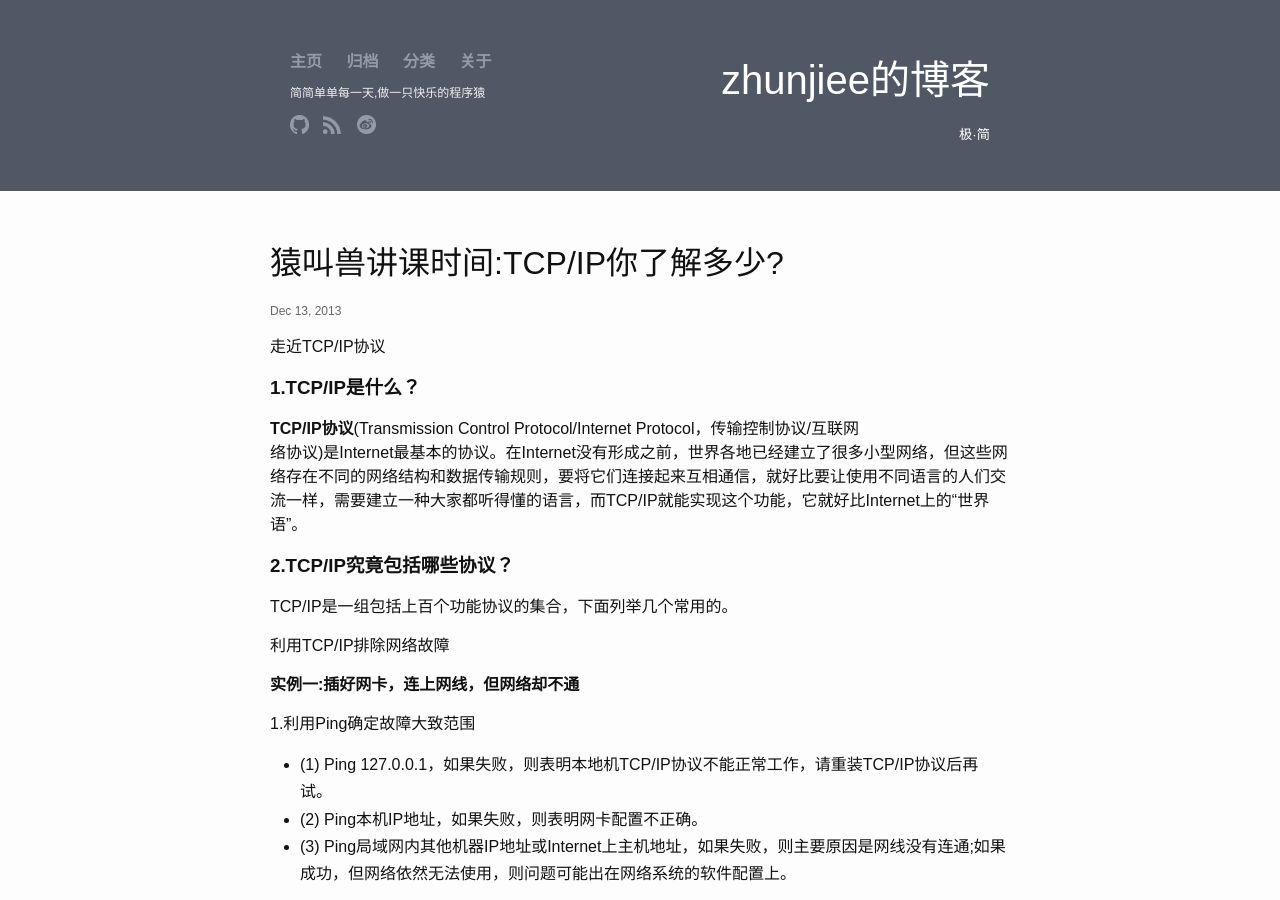
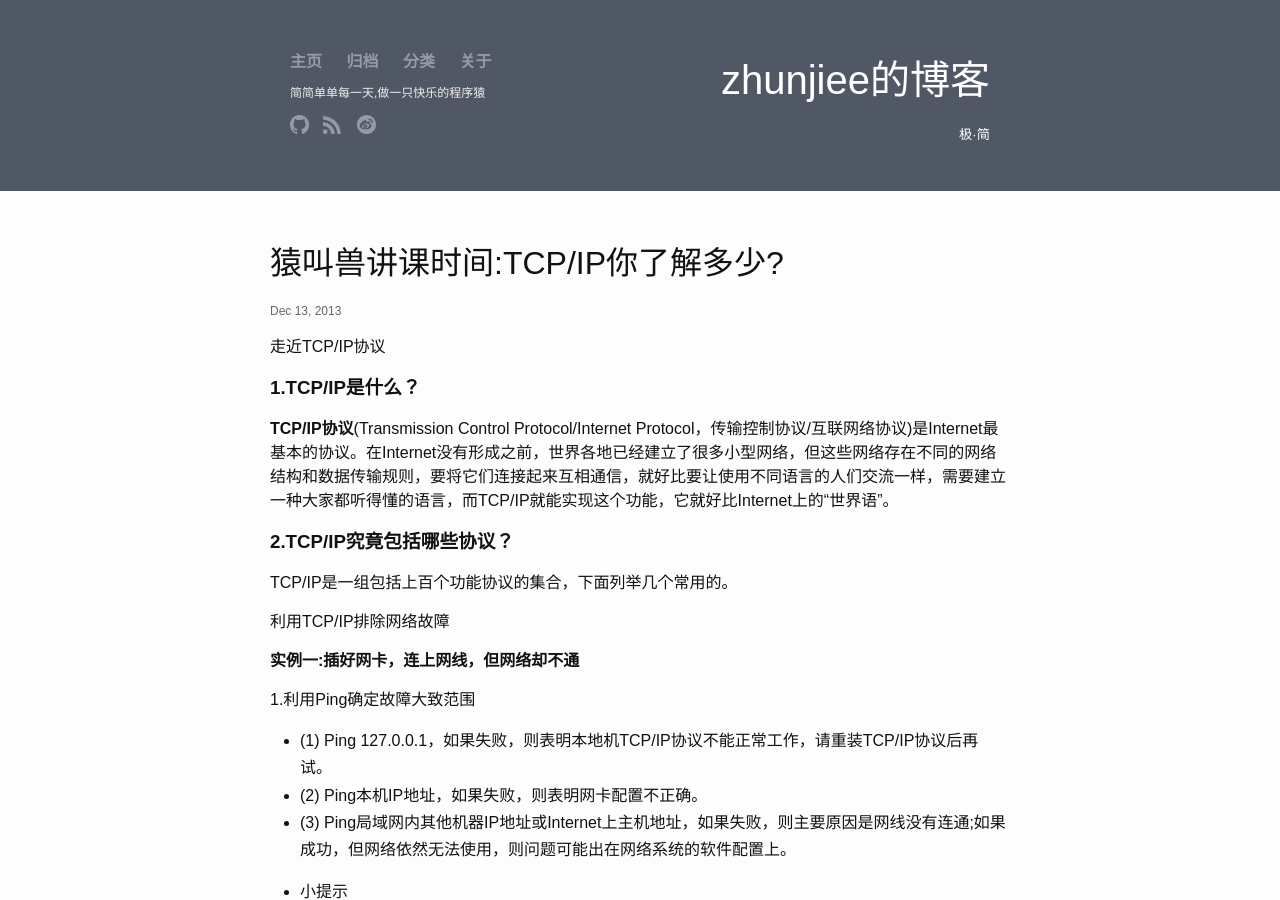
Before and after one commit to zhunjiee/zhunjiee.github.io, a Jekyll site: the page built from _posts/2013-12-13-猿叫兽讲课时间:TCP:IP你了解多少?.md, in a window 1280 px wide and 900 px high. Built offline with Jekyll 4.4.1, drawn with Linux system fonts in a browser that asks for light colours; Markdown is read by kramdown in place of the engine named in the settings; comment, search, counter and statistics services are not loaded.

Commit message:
no message

```diff
--- a/_posts/2013-12-13-猿叫兽讲课时间:TCP:IP你了解多少?.md
+++ b/_posts/2013-12-13-猿叫兽讲课时间:TCP:IP你了解多少?.md
@@ -10,8 +10,7 @@
 
 ###1.TCP/IP是什么？
 
-**TCP/IP协议**(Transmission Control Protocol/Internet Protocol，传输控制协议/互联网
-络协议)是Internet最基本的协议。在Internet没有形成之前，世界各地已经建立了很多小型网络，但这些网络存在不同的网络结构和数据传输规则，要将它们连接起来互相通信，就好比要让使用不同语言的人们交流一样，需要建立一种大家都听得懂的语言，而TCP/IP就能实现这个功能，它就好比Internet上的“世界语”。
+**TCP/IP协议**(Transmission Control Protocol/Internet Protocol，传输控制协议/互联网络协议)是Internet最基本的协议。在Internet没有形成之前，世界各地已经建立了很多小型网络，但这些网络存在不同的网络结构和数据传输规则，要将它们连接起来互相通信，就好比要让使用不同语言的人们交流一样，需要建立一种大家都听得懂的语言，而TCP/IP就能实现这个功能，它就好比Internet上的“世界语”。
 
 ###2.TCP/IP究竟包括哪些协议？
 TCP/IP是一组包括上百个功能协议的集合，下面列举几个常用的。
```
